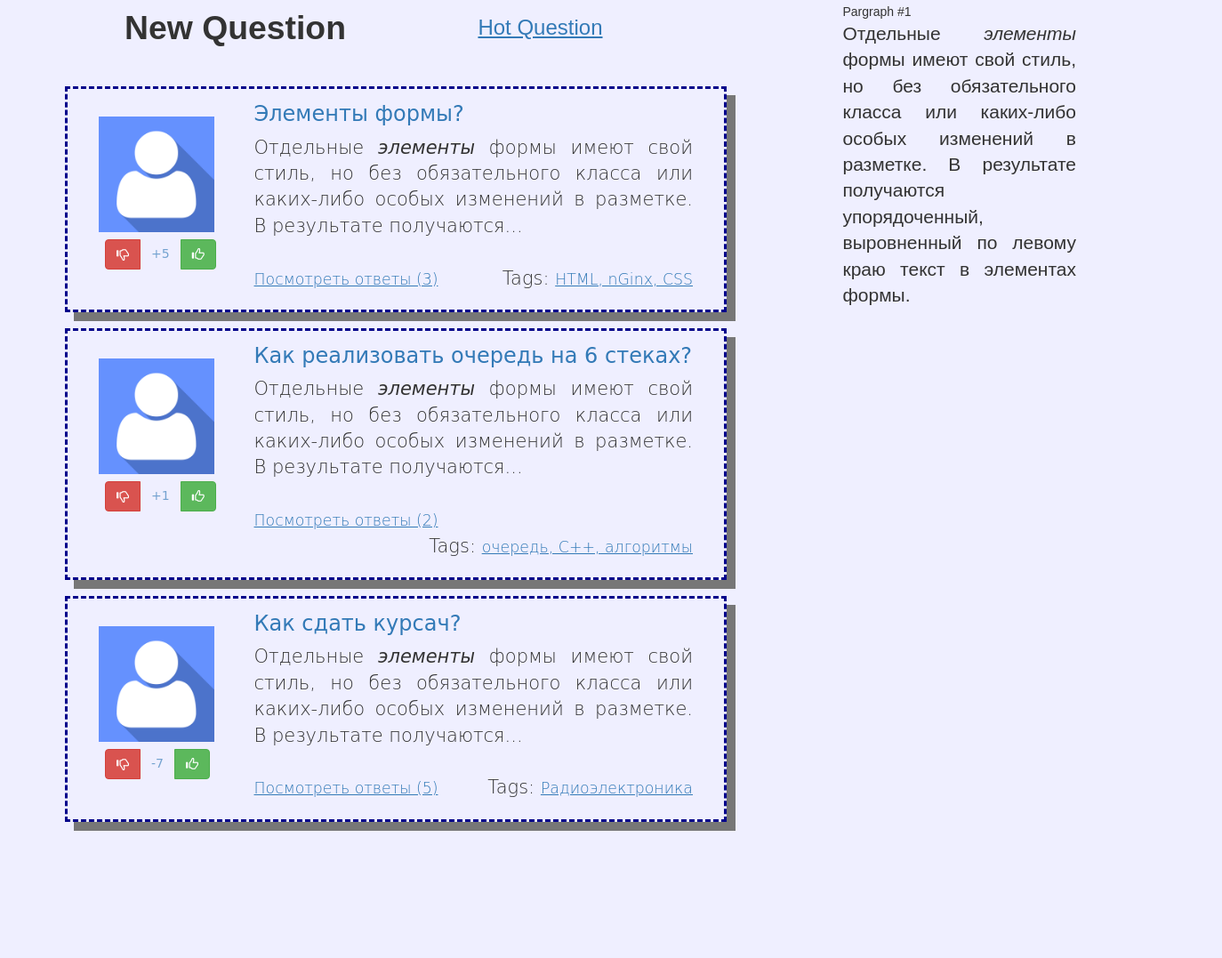
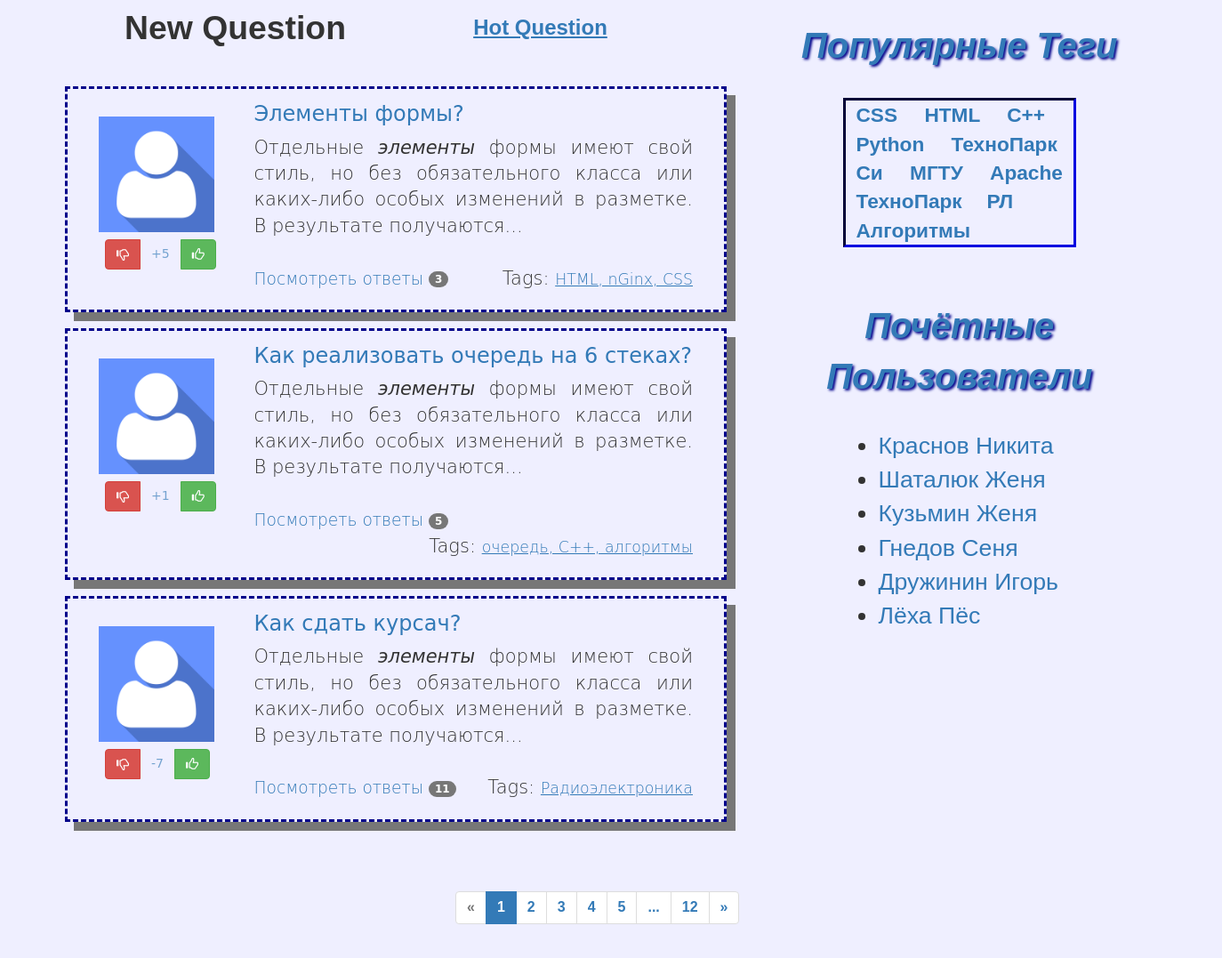
Before and after one commit to TrubnikovDmitriy/TPark_Web, a plain HTML site: page index.html in a window 1280 px wide. Shown: the part 203-1280 px from the top of the page at 89% size, 1374 px wide, since content can reach past the window. Drawn offline with Linux system fonts and the light colour scheme.

Commit message:
Add files via upload
Страница листинга вопросов 24.03.17

```diff
--- a/index.html
+++ b/index.html
@@ -10,20 +10,20 @@
 
 <div class="nav navbar-static-top">
 	<header class="row">
-<!-- ~~~~~~~~~~~~~~~~~~~~~~~~~~~~~~~~~~~~~~~~~~~~~~~~~~~~~~~~~Logo~~~~~~~~~~~~~~~~~~~~~~~~~~~~~~~~~~~~~~~~~~~~~~~~~~~~~~~~~~~~~~~~~~~~~~~~~~~~~~~~~~~~ -->
+<!-- ~~~~~~~~~~~~~~~~~~~~~~~~~~~~~~~~~~~~~~~~~~~~~~~~~~~~~~~~~Logo~~~~~~~~~~~~~~~~~~~~~~~~~~~~~~~~~~~~~~~~~~~~~~~~~~~~~~~~~~~~~~~~~~~~~~~~~~~~~~~~~~~ -->
 
 		<div id="LOGO" class="navbar-brand col-md-1 col-md-offset-1">
 			<a href="./index.html">
 			<img src="./img/logo.png" height=110px width=110px>
 			</a>
 		</div>
-<!-- ~~~~~~~~~~~~~~~~~~~~~~~~~~~~~~~~~~~~~~~~~~~~~~~~~~~~~~~~Search~~~~~~~~~~~~~~~~~~~~~~~~~~~~~~~~~~~~~~~~~~~~~~~~~~~~~~~~~~~~~~~~~~~~~~~~~~~~~~~~~~~~ -->
+<!-- ~~~~~~~~~~~~~~~~~~~~~~~~~~~~~~~~~~~~~~~~~~~~~~~~~~~~~~~~Search~~~~~~~~~~~~~~~~~~~~~~~~~~~~~~~~~~~~~~~~~~~~~~~~~~~~~~~~~~~~~~~~~~~~~~~~~~~~~~~~~~ -->
 
 		<div id="SEARCH" class="col-md-3">
 			<form class="form-search" action="#">
 
   				<div class="input-group">
-      				<input type="text" class="form-control" placeholder="Search for...">
+      				<input type="text" class="form-control" placeholder="Search for..." id="inp-search">
       				<span class="input-group-btn">
         				<button class="btn btn-primary glyphicon glyphicon-search" type="button"></button>
       				</span>
@@ -31,16 +31,16 @@
 
 			</form>
 		</div>
-<!-- ~~~~~~~~~~~~~~~~~~~~~~~~~~~~~~~~~~~~~~~~~~~~~~~~~~~~~~~~~Ask~~~~~~~~~~~~~~~~~~~~~~~~~~~~~~~~~~~~~~~~~~~~~~~~~~~~~~~~~~~~~~~~~~~~~~~~~~~~~~~~~~~~~ -->
+<!-- ~~~~~~~~~~~~~~~~~~~~~~~~~~~~~~~~~~~~~~~~~~~~~~~~~~~~~~~~~Ask~~~~~~~~~~~~~~~~~~~~~~~~~~~~~~~~~~~~~~~~~~~~~~~~~~~~~~~~~~~~~~~~~~~~~~~~~~~~~~~~~~~~ -->
 		<div id="ASK" class="col-md-3">
 			<input class="btn btn-primary btn-lg" type="submit" value="Ask!" id="inp-search">
 		</div>
-<!-- ~~~~~~~~~~~~~~~~~~~~~~~~~~~~~~~~~~~~~~~~~~~~~~~~~~~~~~~~Avatar~~~~~~~~~~~~~~~~~~~~~~~~~~~~~~~~~~~~~~~~~~~~~~~~~~~~~~~~~~~~~~~~~~~~~~~~~~~~~~ -->
+<!-- ~~~~~~~~~~~~~~~~~~~~~~~~~~~~~~~~~~~~~~~~~~~~~~~~~~~~~~~~Avatar~~~~~~~~~~~~~~~~~~~~~~~~~~~~~~~~~~~~~~~~~~~~~~~~~~~~~~~~~~~~~~~~~~~~~~~~~~~~~~~~~~ -->
 
 		<div id="AVATAR" class="col-md-4">
 
-			<img src="./img/leha.jpg" class="img-circle img-responsive" width=100px>
-			<h1 id="UserName">Кузнецов Алёша</h1>
+			<img src="./img/noavatar.png" class="img-circle img-responsive" width=100px>
+			<h1 id="UserName">Трубников Дмитрий</h1>
 
 			<form action="#">
 				<button type="button" class="btn btn-default btn-sm n1" title="Выход">
@@ -54,7 +54,7 @@
 				</button>
 			</form>
 
-			<form action="#inp-form">
+			<form action="#inp-search">
 				<button type="submit" class="btn btn-default btn-sm n3" title="Найти">
 					<span class="glyphicon glyphicon-search"> </span>
 				</button>
@@ -69,7 +69,7 @@
 <!-- ~~~~~~~~~~~~~~~~~~~~~~~~~~~~~~~~~~~~~~~~~~~~~~~~~~~~~~~~~~~~~~~~~~~~~~~~~~~~~~~~~~~~~~~~~~~~~~~~~~~~~~~~~~~~~~~~~~~~~~~~~~~~~~~~~~~~~~~~~~~~~~~~ -->
 	<hr class="mystyle"><br>
 <!-- ~~~~~~~~~~~~~~~~~~~~~~~~~~~~~~~~~~~~~~~~~~~~~~~~~~~~~~~~~~~~~~~~~~~~~~~~~~~~~~~~~~~~~~~~~~~~~~~~~~~~~~~~~~~~~~~~~~~~~~~~~~~~~~~~~~~~~~~~~~~~~~~~ -->
-<!-- ~~~~~~~~~~~~~~~~~~~~~~~~~~~~~~~~~~~~~~~~~~~~~~~~~~~~~~~~BLOCK_QUESTION~~~~~~~~~~~~~~~~~~~~~~~~~~~~~~~~~~~~~~~~~~~~~~~~~~~~~~~~~~~~~~~~~~~~~~~~~~ -->
+<!-- ~~~~~~~~~~~~~~~~~~~~~~~~~~~~~~~~~~~~~~~~~~~~~~~~~~~~~~~~~~~BLOCK_QUESTION~~~~~~~~~~~~~~~~~~~~~~~~~~~~~~~~~~~~~~~~~~~~~~~~~~~~~~~~~~~~~~~~~~~~~~~ -->
 
 
 	<div class="container" id="question-body">
@@ -82,7 +82,7 @@
 				</div>
 
 				<br>
-<!-- ~~~~~~~~~~~~~~~~~~~~~~~~~~~~~~~~~~~~~~~~~~~~~~~~~~~~~~~~~~~~~~~~~~~~~~~~~~~~~~~~~~~~~~~~~~~~~~~~~~~~~~~~~~~~~~~~~~~~~~~~~~~~~~~~~~~~~~~~~~~~~~~~ -->
+<!-- ~~~~~~~~~~~~~~~~~~~~~~~~~~~~~~~~~~~~~~~~~~~~~~~~~~~~~~~~~~~~~~~~~~1~~~~~~~~~~~~~~~~~~~~~~~~~~~~~~~~~~~~~~~~~~~~~~~~~~~~~~~~~~~~~~~~~~~~~~~~~~~~~ -->
 				<div class="box-question row">
 					<div class="col-md-3" id="AskingAvatar">
 						<a href="#">
@@ -102,11 +102,17 @@
 						<h3> <a href="#"> Элементы формы? </a></h3>
 							Отдельные <i>элементы</i> формы имеют свой стиль, но без обязательного класса или каких-либо особых изменений в разметке. В результате получаются...
 						<br>
-						<span> <a class="answer_under_question" href="#"> <br> Посмотреть ответы (3) </a></span>
+						<span>
+							<a style="font-size: 14pt" href="#">
+								<br>
+								Посмотреть ответы
+								<span class="badge">3</span>
+							</a>
+						</span>
 						<span class="tags_under_question"> Tags: <a class="answer_under_question" href="#"> HTML, nGinx, CSS </a></span>
 					</div>
 				</div>
-<!-- ~~~~~~~~~~~~~~~~~~~~~~~~~~~~~~~~~~~~~~~~~~~~~~~~~~~~~~~~~~~~~~~~~~~~~~~~~~~~~~~~~~~~~~~~~~~~~~~~~~~~~~~~~~~~~~~~~~~~~~~~~~~~~~~~~~~~~~~~~~~~~~~~ -->
+<!-- ~~~~~~~~~~~~~~~~~~~~~~~~~~~~~~~~~~~~~~~~~~~~~~~~~~~~~~~~~~~~~~~~~~2~~~~~~~~~~~~~~~~~~~~~~~~~~~~~~~~~~~~~~~~~~~~~~~~~~~~~~~~~~~~~~~~~~~~~~~~~~~~~ -->
 				<div class="box-question row">
 					<div class="col-md-3" id="AskingAvatar">
 						<a href="#">
@@ -126,11 +132,19 @@
 						<h3> <a href="#"> Как реализовать очередь на 6 стеках? </a></h3>
 							Отдельные <i>элементы</i> формы имеют свой стиль, но без обязательного класса или каких-либо особых изменений в разметке. В результате получаются...
 						<br>
-						<span> <a class="answer_under_question" href="#"> <br> Посмотреть ответы (2) </a></span>
+
+						<span>
+							<a style="font-size: 14pt" href="#">
+								<br>
+								Посмотреть ответы
+								<span class="badge">5</span>
+							</a>
+						</span>
+
 						<span class="tags_under_question"> Tags: <a class="answer_under_question" href="#"> очередь, С++, алгоритмы </a></span>
 					</div>
 				</div>
-<!-- ~~~~~~~~~~~~~~~~~~~~~~~~~~~~~~~~~~~~~~~~~~~~~~~~~~~~~~~~~~~~~~~~~~~~~~~~~~~~~~~~~~~~~~~~~~~~~~~~~~~~~~~~~~~~~~~~~~~~~~~~~~~~~~~~~~~~~~~~~~~~~~~~ -->
+<!-- ~~~~~~~~~~~~~~~~~~~~~~~~~~~~~~~~~~~~~~~~~~~~~~~~~~~~~~~~~~~~~~~~~~3~~~~~~~~~~~~~~~~~~~~~~~~~~~~~~~~~~~~~~~~~~~~~~~~~~~~~~~~~~~~~~~~~~~~~~~~~~~~~ -->
 				<div class="box-question row">
 					<div class="col-md-3" id="AskingAvatar">
 						<a href="#">
@@ -150,22 +164,82 @@
 						<h3> <a href="#"> Как сдать курсач? </a></h3>
 							Отдельные <i>элементы</i> формы имеют свой стиль, но без обязательного класса или каких-либо особых изменений в разметке. В результате получаются...
 						<br>
-						<span> <a class="answer_under_question" href="#"> <br> Посмотреть ответы (5) </a></span>
+
+						<span>
+							<a style="font-size: 14pt" href="#">
+								<br>
+								Посмотреть ответы
+								<span class="badge">11</span>
+							</a>
+						</span>
+
 						<span class="tags_under_question"> Tags: <a class="answer_under_question" href="#"> Радиоэлектроника </a></span>
 					</div>
 				</div>
 <!-- ~~~~~~~~~~~~~~~~~~~~~~~~~~~~~~~~~~~~~~~~~~~~~~~~~~~~~~~~~~~~~~~~~~~~~~~~~~~~~~~~~~~~~~~~~~~~~~~~~~~~~~~~~~~~~~~~~~~~~~~~~~~~~~~~~~~~~~~~~~~~~~~~ -->
 			</div>
+<!-- ~~~~~~~~~~~~~~~~~~~~~~~~~~~~~~~~~~~~~~~~~~~~~~~~~~~~~~~~~END_BLOCK_QUESTION~~~~~~~~~~~~~~~~~~~~~~~~~~~~~~~~~~~~~~~~~~~~~~~~~~~~~~~~~~~~~~~~~~~~~ -->
 
-			<div class="col-md-3 col-md-offset-1" id="tag-block"> Pargraph #1
 
-				<p class="lead">Отдельные <i>элементы</i> формы имеют свой стиль, но без обязательного класса или каких-либо особых изменений в разметке. В результате получаются упорядоченный, выровненный по левому краю текст в элементах формы.</p>
+<!-- ~~~~~~~~~~~~~~~~~~~~~~~~~~~~~~~~~~~~~~~~~~~~~~~~~~~~~~~~~~~~~~TEG_BLOCK~~~~~~~~~~~~~~~~~~~~~~~~~~~~~~~~~~~~~~~~~~~~~~~~~~~~~~~~~~~~~~~~~~~~~~~~~ -->
+
+
+			<div class="col-md-3 col-md-offset-1 tag-tittle">
+
+				<div>
+					<p class="tag-tittle tag-tittle"><i>популярные теги</i></p>
+					<br>
+					<div class="tag-block center-block">
+						<span><a class="Tags" href="#">CSS		</a></span>
+						<span><a class="Tags" href="#">HTML		</a></span>
+						<span><a class="Tags" href="#">C++		</a></span>
+						<span><a class="Tags" href="#">Python	</a></span>
+						<span><a class="Tags" href="#">ТехноПарк</a></span>
+						<span><a class="Tags" href="#">Си		</a></span>
+						<span><a class="Tags" href="#">МГТУ		</a></span>
+						<span><a class="Tags" href="#">Αpache	</a></span>
+						<span><a class="Tags" href="#">ТехноПарк</a></span>
+						<span><a class="Tags" href="#">РЛ		</a></span>
+						<span><a class="Tags" href="#">Алгоритмы</a></span>
+					</div>
+				</div>
+
+				<br><br>
+
+				<div>
+					<p class="tag-tittle"><i>Почётные пользователи</i></p>
+					<br>
+						<ul class="popular-user">
+							<li ><a href="#">Краснов Никита </a></li>
+							<li ><a href="#">Шаталюк Женя	</a></li>
+							<li ><a href="#">Кузьмин Женя	</a></li>
+							<li ><a href="#">Гнедов Сеня	</a></li>
+							<li ><a href="#">Дружинин Игорь	</a></li>
+							<li ><a href="#">Лёха Пёс		</a></li>
+						</ul>
+					<br>
+				</div>
+
 			</div>
+
+<!-- ~~~~~~~~~~~~~~~~~~~~~~~~~~~~~~~~~~~~~~~~~~~~~~~~~~~~~~~~~~~END_TEG_BLOCK~~~~~~~~~~~~~~~~~~~~~~~~~~~~~~~~~~~~~~~~~~~~~~~~~~~~~~~~~~~~~~~~~~~~~~~~ -->
 <!-- ~~~~~~~~~~~~~~~~~~~~~~~~~~~~~~~~~~~~~~~~~~~~~~~~~~~~~~~~~~~~~~~~~~~~~~~~~~~~~~~~~~~~~~~~~~~~~~~~~~~~~~~~~~~~~~~~~~~~~~~~~~~~~~~~~~~~~~~~~~~~~~~~ -->
 		</div>
 	</div>
-<!-- ~~~~~~~~~~~~~~~~~~~~~~~~~~~~~~~~~~~~~~~~~~~~~~~~~~~~~~~~~END_BLOCK_QUESTION~~~~~~~~~~~~~~~~~~~~~~~~~~~~~~~~~~~~~~~~~~~~~~~~~~~~~~~~~~~~~~~~~~~~~~ -->
-
+	<br><br>
+	<div class="center-block" id="page">
+		<ul class="pagination pagination-md">
+  			<li class="disabled"><span>«</span></li>
+	  		<li class="active"><a href="#page">1</a></li>
+		  	<li><a href="#page">2</a></li>
+		  	<li><a href="#page">3</a></li>
+  			<li><a href="#page">4</a></li>
+			<li><a href="#page">5</a></li>
+			<li><a>...</a></li>
+			<li><a href="#page">12</a></li>
+  			<li><a href="#">»</a></li>
+		</ul>
+	</div>
 
 </div>
 </body>
--- a/mycss.css
+++ b/mycss.css
@@ -1,4 +1,4 @@
-{
+ {
 	border-style: inset;
 	border-width: 2px;
 	border-color: green;
@@ -6,7 +6,7 @@
 body {
 	background-color: #efefff;
 	font-family: arial;
-	height: 2000px;
+	/*height: 2000px;*/
 }
 header {
 	padding: 10px;
@@ -40,6 +40,7 @@ header {
 	float: left;
 	width: 60%;
 	margin: 10px auto;
+	max-width: 100px;
 }
 #AVATAR button {
 	position: fixed;
@@ -92,6 +93,7 @@ a.current-question {
 	margin-top: 10px;
 	font-size: 18pt;
 	text-decoration: underline;
+	font-weight: bold;
 }
 
 .box-question {
@@ -127,3 +129,49 @@ a.answer_under_question {
 .tags_under_question {
 	float: right;
 }
+
+
+.tag-box {
+	position: relative;
+	float: right;
+	padding-left: 8px; padding-top: 6px;
+}
+p.tag-tittle {
+	margin-left: -50px;
+	margin-right: -50px;
+	padding-top: 20px;
+	font-size: 30pt;
+	font-weight: bold;
+	text-transform: capitalize;
+	text-align: center;
+	text-shadow: 2px 2px 3px #00008b;
+	color: #337ab7;
+}
+.tag-block {
+	border-style: inset;
+	border-width: 3px;
+	border-color: #00008b;
+}
+.Tags {
+	font-size: 17pt;
+	font-weight: bold;
+	padding: 12px;
+
+}
+a.Tags:hover {
+
+	font-size: 32pt;
+	font-weight: bold;
+	padding: 5px;
+	color: #8b0000;
+}
+.popular-user {
+	font-size: 20pt;
+}
+.pagination {
+	margin-left: 40%;
+	margin-right: 40%;
+	min-width: 350px;
+	font-weight: bold;
+	font-size: 12pt;
+}
```
